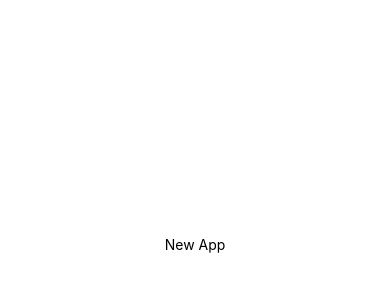
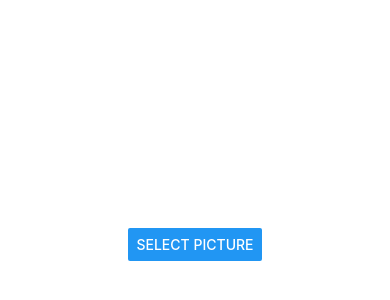
Before and after one commit to guluutku/React_Native_ile_Mobil_Uygulama_Gelistirme_ve_MobX, a React Native app: screen / in a window 390 px wide. Shown: the part 178-478 px from the top of the page. Built offline with nearby package versions, Linux system fonts and the light colour scheme.

Commit message:
Update App.js

```diff
--- a/App.js
+++ b/App.js
@@ -6,11 +6,23 @@ import {
   Button,
 } from 'react-native';
 
+const options = {
+  title: 'Select Avatar',
+  customButtons: [{ name: 'fb', text: 'Choose Photo from Facebook' }],
+  storageOptions: {
+    skipBackup: true,
+    path: 'images',
+  },
+};
+
 function App() {
 
   return (
     <View style={styles.container}>
-      <Text>New App</Text>
+      <Button
+        title={'Select Picture'}
+        onPress={() => { }}
+      />
     </View>
   );
 }
```
